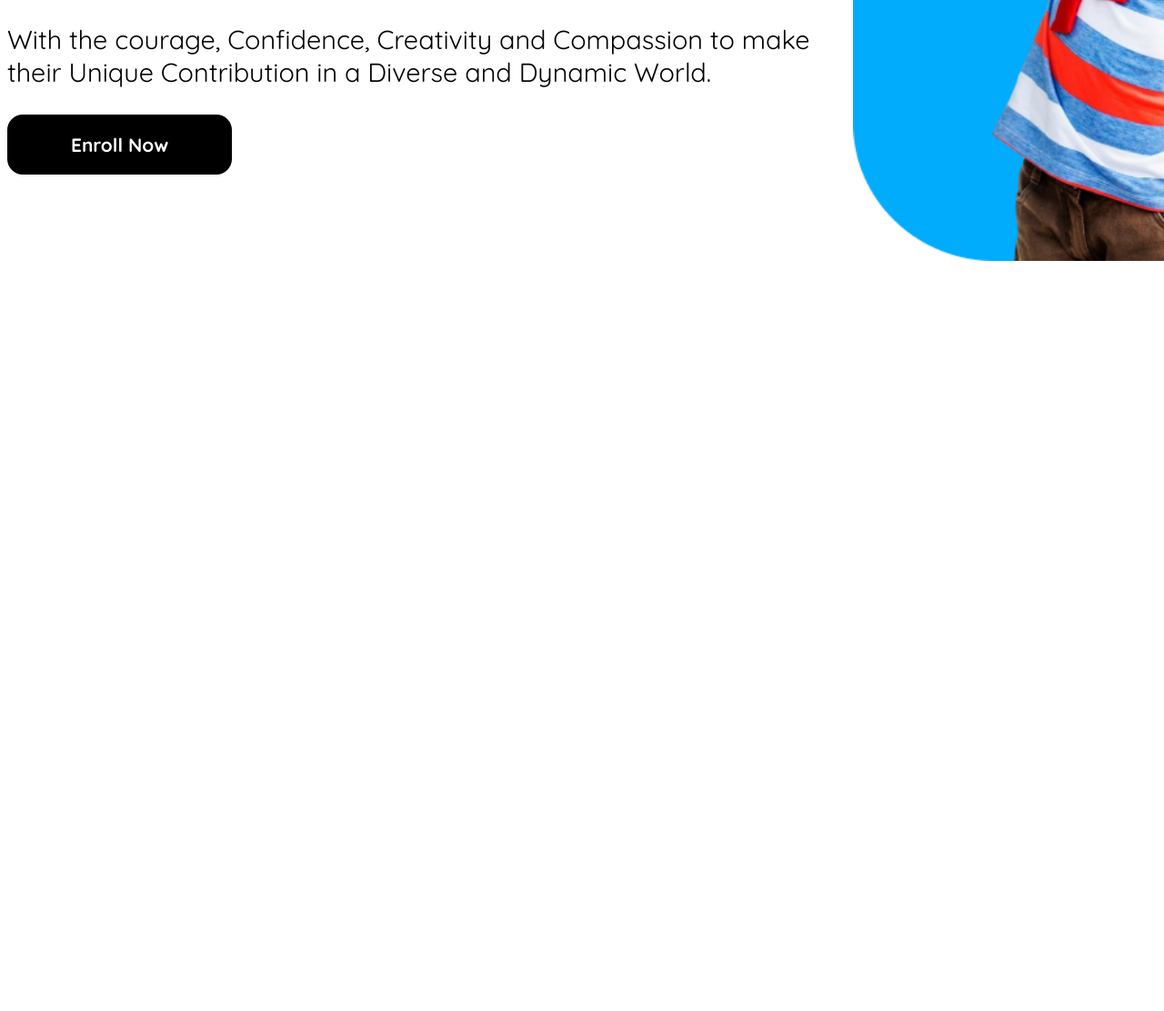
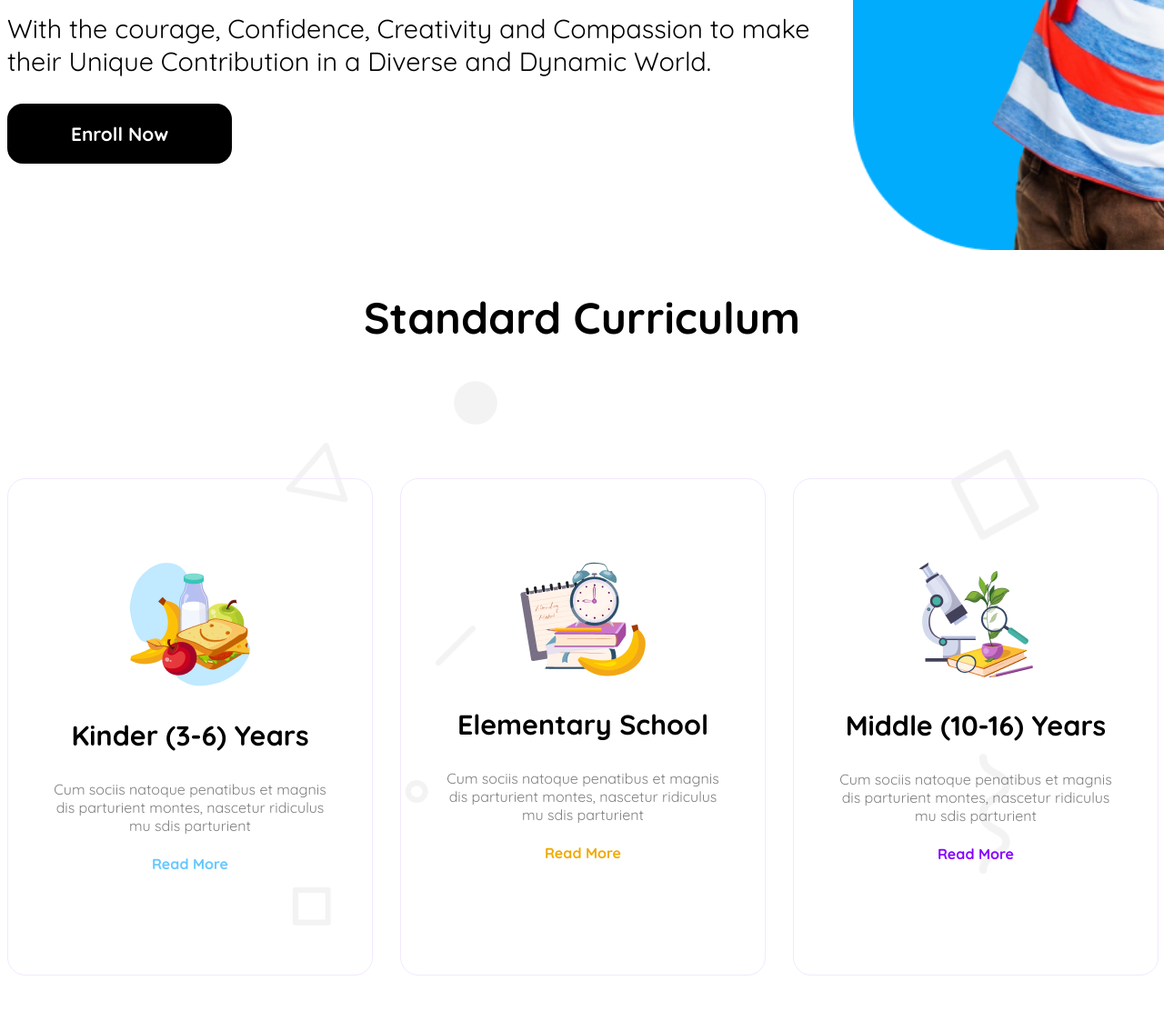
Before and after one commit to Mafikul5320/Assigment-2, a plain HTML site: page index.html in a window 1280 px wide. Shown: the part 720-1832 px from the top of the page at 91% size. Before the commit the page ends 1019 px from the top, so only its background shows below. Drawn offline with Linux system fonts and the light colour scheme.

Commit message:
responsive for mobile

```diff
--- a/index.html
+++ b/index.html
@@ -4,13 +4,18 @@
     <meta charset="UTF-8">
     <meta name="viewport" content="width=device-width, initial-scale=1.0">
     <title>Kids Education</title>
+    <script src="https://kit.fontawesome.com/6f3bba005b.js" crossorigin="anonymous"></script>
      <link rel="stylesheet" href="style/style.css">
 </head>
 <body>
     <header>
         <section>
+            <div class="mobile-ber">
+                <img src="./assets/logo.png"  alt="" >
+                <div class="bears"><i class="fa-solid fa-bars"></i></div>
+            </div>
         <div class="top-ber">
-            <img src="./assets/logo.png" alt="">
+            <img src="./assets/logo.png"  alt="" >
              <h3>School</h3>
         </div>
         <nav class="menu-ber">
@@ -23,16 +28,47 @@
             </ul>
         </nav>
     </section>
-    <section>
+    <section class="part-two">
         <div class="tittle-cnt">
             <h1><span class="orange">Empowering</span> <br>students from small age <span class="blue">towards vision</span></h1>
             <p>With the courage, Confidence, Creativity and Compassion to make their Unique Contribution in a Diverse and Dynamic World.</p>
-            <button class="enrol-btn">Enroll Now</button>
+            <div class="for-mb">
+                <button class="enrol-btn">Enroll Now</button>
+            </div>
         </div>
         <div class="baner-image">
             <img class="hero-img" src="./assets/hero-kids.png" alt="">
         </div>
     </section>
     </header>
+    <div class="part-2-tittle"><h2>Standard Curriculum</h2></div>
+        <section class="Standard-Curriculum">
+            <div class="card-container">
+                <div class="card-1">
+                    <img src="./assets/kinder.png" alt="">
+                    <h3 class="product-name">Kinder (3-6) Years</h3>
+                    <p class="product-drescription">Cum sociis natoque penatibus et magnis
+                        dis parturient montes, nascetur ridiculus
+                        mu sdis parturient</p>
+                    <h4>Read More</h4>
+                </div>
+                <div class="card-2">
+                    <img src="./assets/elementary.png" alt="">
+                    <h3 class="product-name">Elementary School</h3>
+                    <p class="product-drescription">Cum sociis natoque penatibus et magnis
+                        dis parturient montes, nascetur ridiculus
+                        mu sdis parturient</p>
+                    <h4>Read More</h4>
+                </div>
+                <div class="card-3">
+                    <img src="./assets/middle.png" alt="">
+                    <h3 class="product-name">Middle (10-16) Years</h3>
+                    <p class="product-drescription">Cum sociis natoque penatibus et magnis
+                        dis parturient montes, nascetur ridiculus
+                        mu sdis parturient</p>
+                    <h4>Read More</h4>
+                </div>
+            </div>
+        </section>
 </body>
 </html>
--- a/style/style.css
+++ b/style/style.css
@@ -9,7 +9,10 @@
 header{
     max-width: 1640px;
     margin: 0 auto;
-    margin-top: 20px;
+    /* margin-top: 20px; */
+}
+.mobile-ber{
+    display: none;
 }
 .top-ber{
     display: flex;
@@ -92,3 +95,124 @@ section{
     font-size: 1.3rem;
     font-weight: 700;
 }
+.part-2-tittle{
+    text-align: center;
+    font-size: 2rem;
+}
+.Standard-Curriculum{
+    background-image: url('/assets/bg.png');
+    height: 761px;
+
+}
+.card-container{
+    display: flex;
+    max-width: 1440px;
+    margin: 0 auto;
+    gap: 30px;
+    text-align: center;
+}
+.card-1{
+    border: 1px solid #F2E8FF;
+    padding: 91px 50px;
+
+    border-radius: 20px;
+}
+.card-1 p{
+    font-size: 1rem;
+    width: 300px;
+    color: #808080;
+}
+.card-1 h3{
+    font-size: 1.9rem;
+    width: 300px;
+}
+.card-1 h4{
+    color: #64C8FF;
+}
+.card-2{
+    border: 1px solid #F2E8FF;
+    padding: 91px 50px;
+    border-radius: 20px;
+}
+.card-2 p{
+    font-size: 1rem;
+    width: 300px;
+    color: #808080;
+}
+.card-2 h3{
+    font-size: 1.9rem;
+    width: 300px;
+}
+.card-2 h4{
+    color: #F0AA00;
+}
+.card-3{
+    border: 1px solid #F2E8FF;
+    padding: 91px 50px;
+    border-radius: 20px;
+}
+.card-3 p{
+    font-size: 1rem;
+    width: 300px;
+    color: #808080;
+}
+.card-3 h3{
+    font-size: 1.9rem;
+    width: 300px;
+}
+.card-3 h4{
+    color: #8700FF;
+}
+@media screen and (max-width:572px) {
+
+    .menu-ber, .top-ber{
+        display: none;
+    }
+    .part-two{
+        display: flex;
+        flex-direction: column-reverse;
+        margin-top: 110px;
+    }
+    .hero-img{
+        width: 100%;
+        height: 100%;
+    }
+    .tittle-cnt{
+        max-width: 100%;
+        margin-top: 30px;
+    }
+    .tittle-cnt h1 {
+        margin-left: 0;
+        font-size: 2rem;
+        width: 415px;
+        text-align: center;
+    }
+    .tittle-cnt p{
+        font-size: 1rem;
+        font-weight: 500;
+        width: 415px;
+        text-align: center;
+    }
+    .for-mb{
+        text-align: center;
+        margin-bottom: 50px;
+    }
+    .mobile-ber{
+        display: flex;
+        text-align: center;
+        font-size: 3.2rem;
+        border: 1px solid orange;
+        padding: 10px 4px;
+    }
+    .bears{
+        margin-left: 300px;
+    }
+    .part-2-tittle{
+        font-size: 1rem;
+        margin-bottom: 480px;
+    }
+    .card-container{
+        flex-direction: column;
+    }
+
+}
```
